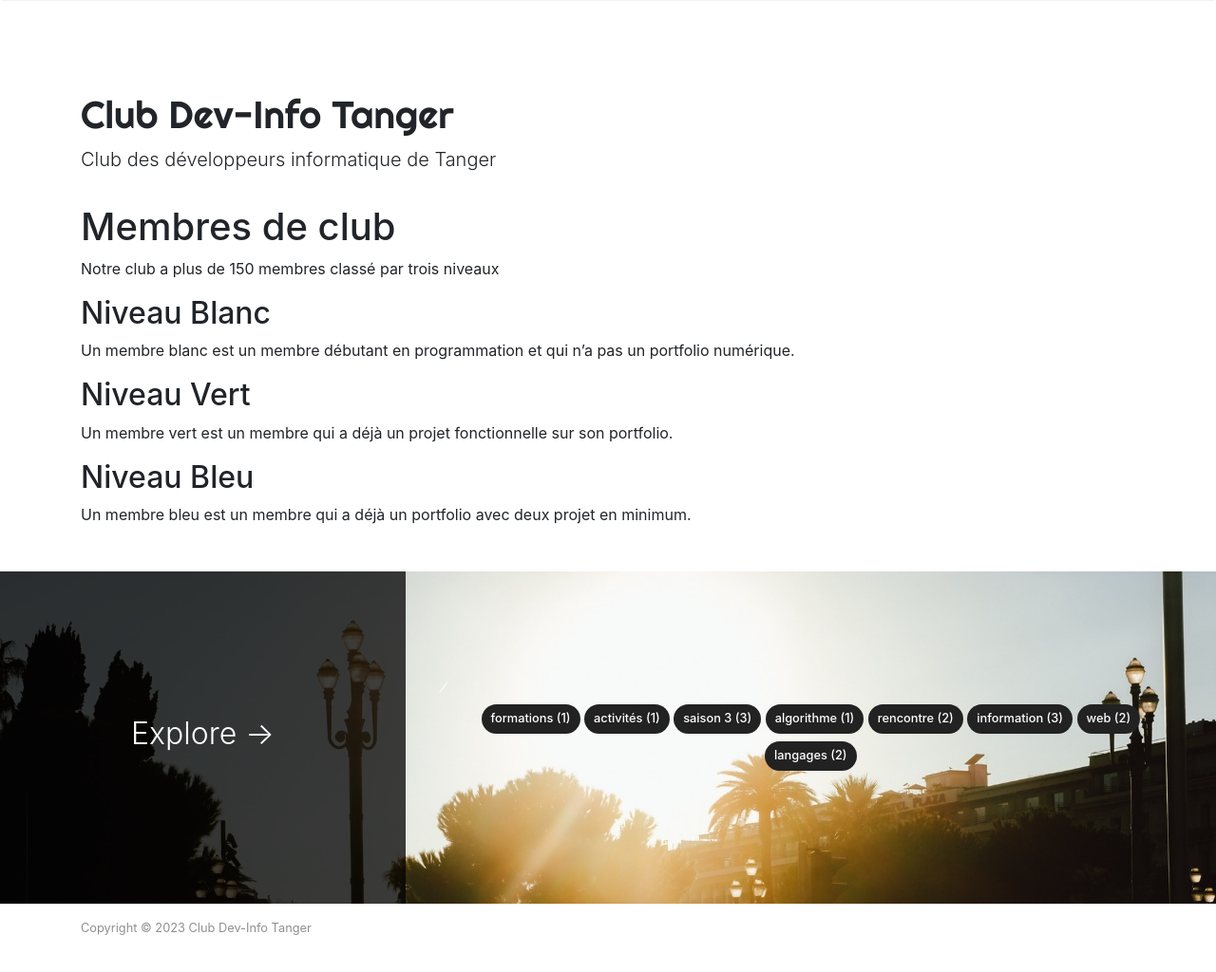
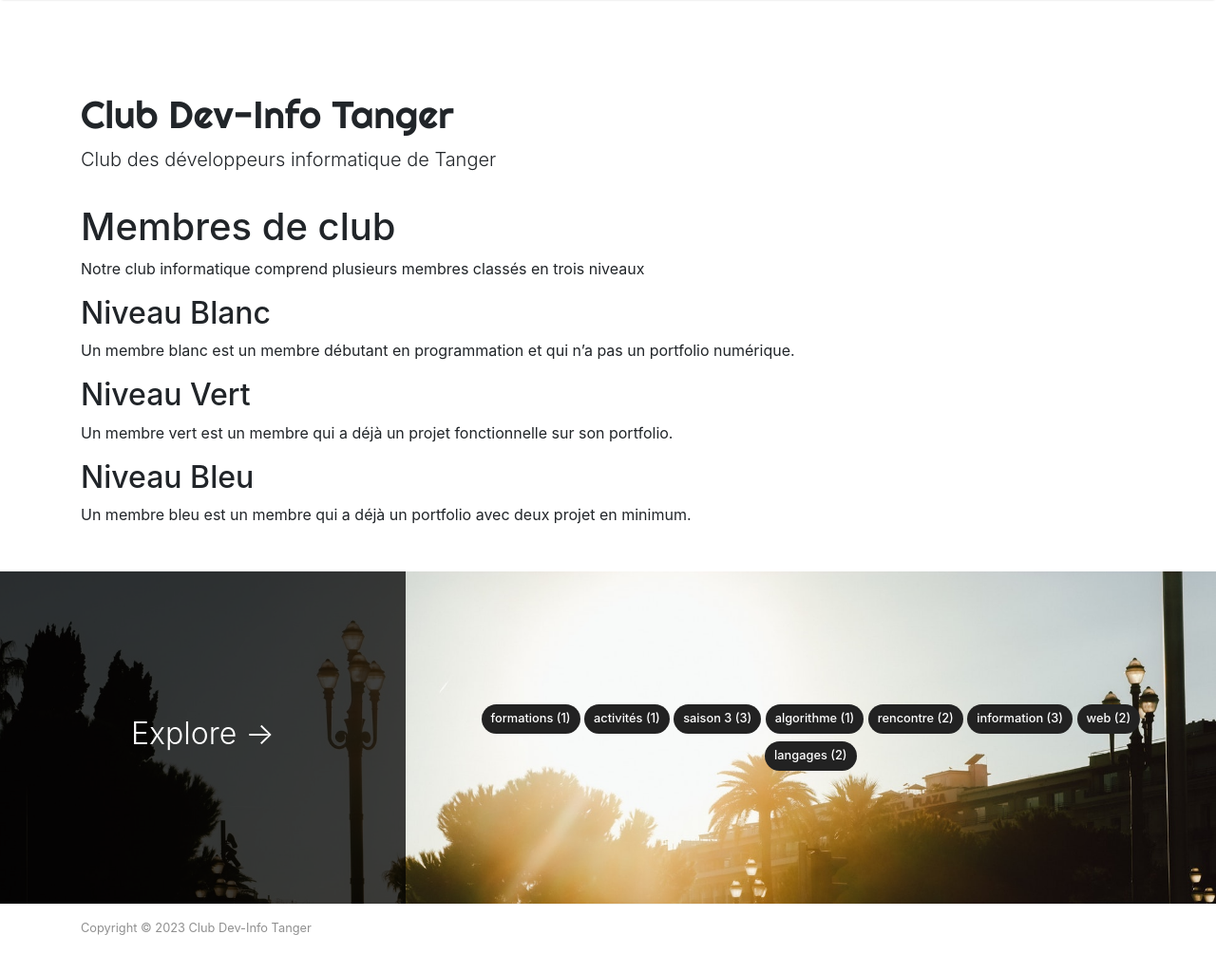
Before and after one commit to club-dev-info/club-dev-info.github.io, a Jekyll site: the page built from _pages/membres.md, in a window 1280 px wide and 1061 px high. Shown: the top 1024 px of the window at 95% size. Built offline with Jekyll 4.4.1, drawn with Linux system fonts in a browser that asks for light colours; nearby versions of some CDN libraries.

Commit message:
fix page membre

```diff
--- a/_pages/membres.md
+++ b/_pages/membres.md
@@ -5,7 +5,8 @@ permalink: /membres
 comments: false
 ---
 # Membres de club
-Notre club a plus de 150 membres classé par trois niveaux
+
+Notre club informatique comprend plusieurs membres classés en trois niveaux
 
 ## Niveau Blanc
 
```
